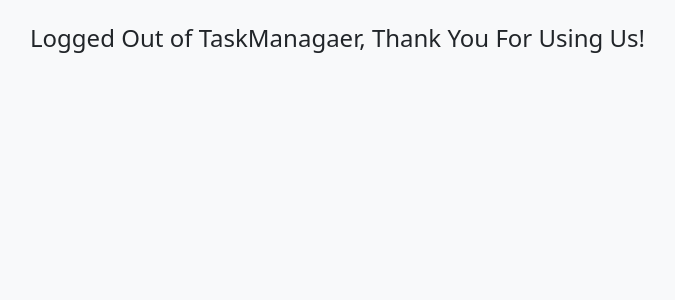
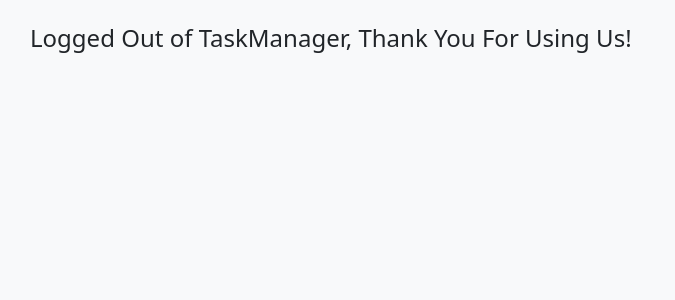
Before and after one commit to kusalkumar/taskmanager, a Django app: page /account/logout in a window 1280 px wide. Shown: the part 73-373 px from the top of the page, without its empty margins (52-727 px from the left). Run offline with Django 3.2, Linux system fonts and the light colour scheme; some libraries are stand-ins or nearby versions.

Commit message:
messages

```diff
--- a/users_app/templates/logout.html
+++ b/users_app/templates/logout.html
@@ -10,6 +10,6 @@
 {% block content %}
     <div class="container">
 	</br>
-	<h4>Logged Out of TaskManagaer, Thank You For Using Us!</h4>
+	<h4>Logged Out of TaskManager, Thank You For Using Us!</h4>
     </div>
 {% endblock %}
```
